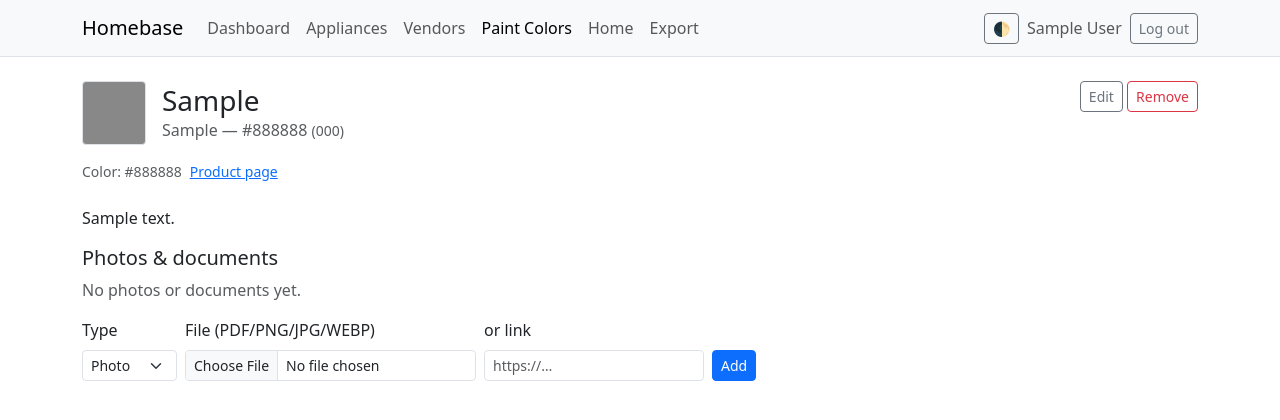
After one commit to panderson54/homebase, a Flask app: page /paint-colors/1 in a window 1280 px wide. The commit adds this page. Shown: the top 420 px of the page. Run offline with Flask 3, Linux system fonts and the light colour scheme; a user stored in the database is signed in; tables that the repository leaves empty hold one stand-in row (values such as "Sample post"); some libraries are stand-ins or nearby versions.

Commit message:
Add paint color tracking with rendered swatches
Adds a standalone PaintColor entity — independent of appliances and
vendors — for tracking what paint was used where: location, manufacturer,
color name/code, an optional product link, and a hex value that renders
as an actual color swatch on the list and detail pages (and a live
preview in the form). The hex input is validated server-side against
#RRGGBB before it's ever used as a CSS value; an invalid entry is dropped
with a flash warning rather than rejecting the whole submission.

Photos/documents reuse the existing generalized Document/DocumentLink
system via a new DocumentEntityType member. Unlike appliances/vendors, a
paint color can be hard-deleted (nothing else references it), which
first cleans up its linked documents and their files on disk.

The context export gains a Paint Colors section. Includes a migration
(new table + the same enum-widening technique used for prior
DocumentEntityType additions) and 21 new/updated tests.

Co-Authored-By: Claude Sonnet 5 <noreply@anthropic.com>
Claude-Session: https://claude.ai/code/session_01GGPqagerEjA3cwAB9suZsx

```diff
--- a/app/routes/__init__.py
+++ b/app/routes/__init__.py
@@ -12,6 +12,7 @@ from app.routes import (  # noqa: E402,F401  (must import after main_bp is defin
     consumables,
     service_records,
     vendors,
+    paint_colors,
     home,
     export,
 )
--- a/app/routes/helpers.py
+++ b/app/routes/helpers.py
@@ -4,7 +4,9 @@ import re
 from flask import abort
 from flask_login import current_user
 
-from app.models import Appliance, Vendor
+from app.models import Appliance, PaintColor, Vendor
+
+_HEX_COLOR_RE = re.compile(r'^#[0-9A-Fa-f]{6}$')
 
 
 def slugify(text):
@@ -39,6 +41,26 @@ def get_household_vendor_or_404(vendor_id):
     return vendor
 
 
+def get_household_paint_color_or_404(paint_color_id):
+    """Fetch a paint color scoped to the current user's household, or 404."""
+    paint_color = PaintColor.query.filter_by(
+        id=paint_color_id, household_id=current_user.household_id
+    ).first()
+    if paint_color is None:
+        abort(404)
+    return paint_color
+
+
+def parse_hex_color(value):
+    """Validate a '#RRGGBB' color input; returns the uppercased value or None if
+    blank/malformed. Validating here means any hex value that reaches a template
+    is already safe to drop into a `style="background-color: ..."` attribute."""
+    value = (value or '').strip()
+    if not value:
+        return None
+    return value.upper() if _HEX_COLOR_RE.match(value) else None
+
+
 def parse_date(value):
     """Parse an HTML date input (YYYY-MM-DD) into a date, or None if blank."""
     from datetime import datetime
--- /dev/null
+++ b/app/routes/paint_colors.py
@@ -0,0 +1,104 @@
+from flask import flash, redirect, render_template, request, url_for
+from flask_login import current_user, login_required
+
+from app import db, document_service
+from app.models import PaintColor
+from app.routes import main_bp
+from app.routes.helpers import get_household_paint_color_or_404, parse_hex_color
+
+
+def _apply_form(paint_color, form):
+    paint_color.location = form.get('location', '').strip()
+    paint_color.manufacturer = form.get('manufacturer', '').strip() or None
+    paint_color.color_name = form.get('color_name', '').strip() or None
+    paint_color.color_code = form.get('color_code', '').strip() or None
+    paint_color.product_url = form.get('product_url', '').strip() or None
+    paint_color.notes = form.get('notes', '').strip() or None
+
+    hex_input = form.get('hex_color', '').strip()
+    hex_color = parse_hex_color(hex_input)
+    if hex_input and hex_color is None:
+        flash(f'"{hex_input}" isn\'t a valid color (expected e.g. #D1CBC1) — saved without it.', 'warning')
+    paint_color.hex_color = hex_color
+
+
+@main_bp.route('/paint-colors')
+@login_required
+def paint_color_list():
+    paint_colors = PaintColor.query.filter_by(
+        household_id=current_user.household_id
+    ).order_by(PaintColor.location).all()
+    return render_template('paint_colors/list.html', paint_colors=paint_colors)
+
+
+@main_bp.route('/paint-colors/new', methods=['GET', 'POST'])
+@login_required
+def paint_color_new():
+    if request.method == 'POST':
+        paint_color = PaintColor(household_id=current_user.household_id)
+        _apply_form(paint_color, request.form)
+        db.session.add(paint_color)
+        db.session.commit()
+        return redirect(url_for('main.paint_color_detail', paint_color_id=paint_color.id))
+
+    return render_template('paint_colors/form.html', paint_color=None)
+
+
+@main_bp.route('/paint-colors/<int:paint_color_id>')
+@login_required
+def paint_color_detail(paint_color_id):
+    paint_color = get_household_paint_color_or_404(paint_color_id)
+    documents = document_service.get_documents_for('paint_color', paint_color.id)
+    return render_template('paint_colors/detail.html', paint_color=paint_color, documents=documents)
+
+
+@main_bp.route('/paint-colors/<int:paint_color_id>/edit', methods=['GET', 'POST'])
+@login_required
+def paint_color_edit(paint_color_id):
+    paint_color = get_household_paint_color_or_404(paint_color_id)
+
+    if request.method == 'POST':
+        _apply_form(paint_color, request.form)
+        db.session.commit()
+        return redirect(url_for('main.paint_color_detail', paint_color_id=paint_color.id))
+
+    return render_template('paint_colors/form.html', paint_color=paint_color)
+
+
+@main_bp.route('/paint-colors/<int:paint_color_id>/documents', methods=['POST'])
+@login_required
+def paint_color_document_upload(paint_color_id):
+    paint_color = get_household_paint_color_or_404(paint_color_id)
+    document = document_service.save_and_link(
+        household_id=paint_color.household_id,
+        entity_type='paint_color',
+        entity_id=paint_color.id,
+        doc_type=request.form.get('doc_type', 'photo'),
+        file_storage=request.files.get('file'),
+        external_url=request.form.get('external_url', '').strip(),
+    )
+    if document is None:
+        flash('Attach a file (PDF, PNG, JPG, WEBP) or provide a link.', 'danger')
+    return redirect(url_for('main.paint_color_detail', paint_color_id=paint_color.id))
+
+
+@main_bp.route('/paint-colors/<int:paint_color_id>/documents/<int:document_id>/delete', methods=['POST'])
+@login_required
+def paint_color_document_delete(paint_color_id, document_id):
+    paint_color = get_household_paint_color_or_404(paint_color_id)
+    document_service.unlink_and_maybe_delete(document_id, 'paint_color', paint_color.id)
+    return redirect(url_for('main.paint_color_detail', paint_color_id=paint_color.id))
+
+
+@main_bp.route('/paint-colors/<int:paint_color_id>/delete', methods=['POST'])
+@login_required
+def paint_color_delete(paint_color_id):
+    paint_color = get_household_paint_color_or_404(paint_color_id)
+    # Nothing else references a paint color the way ServiceRecord references a
+    # Vendor, so a real delete is safe here — but its documents (a polymorphic
+    # link, not a DB-enforced cascade) need cleaning up explicitly first.
+    for document in document_service.get_documents_for('paint_color', paint_color.id):
+        document_service.unlink_and_maybe_delete(document.id, 'paint_color', paint_color.id)
+    db.session.delete(paint_color)
+    db.session.commit()
+    return redirect(url_for('main.paint_color_list'))
--- a/app/static/style.css
+++ b/app/static/style.css
@@ -9,3 +9,13 @@
 .badge-kind-pro_service {
   background-color: var(--bs-indigo, #6610f2) !important;
 }
+
+.color-swatch {
+  display: inline-block;
+  border: 1px solid var(--bs-border-color);
+  border-radius: 4px;
+  vertical-align: middle;
+}
+
+.color-swatch-sm { width: 1.5rem; height: 1.5rem; }
+.color-swatch-lg { width: 4rem; height: 4rem; }
--- a/app/templates/base.html
+++ b/app/templates/base.html
@@ -37,6 +37,10 @@
           <li class="nav-item">
             <a class="nav-link {% if request.endpoint and request.endpoint.startswith('main.vendor') %}active{% endif %}"
                href="{{ url_for('main.vendor_list') }}">Vendors</a>
+          </li>
+          <li class="nav-item">
+            <a class="nav-link {% if request.endpoint and request.endpoint.startswith('main.paint_color') %}active{% endif %}"
+               href="{{ url_for('main.paint_color_list') }}">Paint Colors</a>
           </li>
           <li class="nav-item">
             <a class="nav-link {% if request.endpoint == 'main.home' %}active{% endif %}"
--- /dev/null
+++ b/app/templates/paint_colors/detail.html
@@ -0,0 +1,88 @@
+{% extends 'base.html' %}
+{% block title %}{{ paint_color.location }} — Homebase{% endblock %}
+
+{% block content %}
+<div class="d-flex justify-content-between align-items-start mb-3">
+  <div class="d-flex align-items-center gap-3">
+    {% if paint_color.hex_color %}
+      <span class="color-swatch color-swatch-lg" style="background-color: {{ paint_color.hex_color }};"></span>
+    {% endif %}
+    <div>
+      <h1 class="h3 mb-0">{{ paint_color.location }}</h1>
+      <div class="text-muted">
+        {{ paint_color.manufacturer or '' }}
+        {% if paint_color.color_name %} — {{ paint_color.color_name }}{% endif %}
+        {% if paint_color.color_code %} <span class="small">({{ paint_color.color_code }})</span>{% endif %}
+      </div>
+    </div>
+  </div>
+  <div>
+    <a href="{{ url_for('main.paint_color_edit', paint_color_id=paint_color.id) }}" class="btn btn-outline-secondary btn-sm">Edit</a>
+    <form method="post" action="{{ url_for('main.paint_color_delete', paint_color_id=paint_color.id) }}"
+          class="d-inline" data-confirm="Remove {{ paint_color.location }}? This can't be undone.">
+      <input type="hidden" name="csrf_token" value="{{ csrf_token() }}">
+      <button type="submit" class="btn btn-outline-danger btn-sm">Remove</button>
+    </form>
+  </div>
+</div>
+
+<div class="row g-2 mb-4 text-muted small">
+  {% if paint_color.hex_color %}<div class="col-auto">Color: {{ paint_color.hex_color }}</div>{% endif %}
+  {% if paint_color.product_url %}
+    <div class="col-auto"><a href="{{ paint_color.product_url }}" target="_blank" rel="noopener">Product page</a></div>
+  {% endif %}
+</div>
+{% if paint_color.notes %}<p>{{ paint_color.notes }}</p>{% endif %}
+
+<!-- Documents -->
+<section class="mb-5">
+  <h2 class="h5">Photos & documents</h2>
+  {% if documents %}
+    <ul class="list-group mb-3">
+      {% for doc in documents %}
+        <li class="list-group-item d-flex justify-content-between align-items-center">
+          <div>
+            <span class="badge text-bg-light border text-capitalize">{{ doc.doc_type.value.replace('_', ' ') }}</span>
+            {% if doc.file_path %}
+              <a href="{{ url_for('main.document_file', document_id=doc.id) }}" target="_blank">{{ doc.original_filename }}</a>
+            {% else %}
+              <a href="{{ doc.external_url }}" target="_blank" rel="noopener">{{ doc.external_url }}</a>
+            {% endif %}
+          </div>
+          <form method="post" action="{{ url_for('main.paint_color_document_delete', paint_color_id=paint_color.id, document_id=doc.id) }}"
+                data-confirm="Remove this document?">
+            <input type="hidden" name="csrf_token" value="{{ csrf_token() }}">
+            <button type="submit" class="btn btn-sm btn-outline-danger">Remove</button>
+          </form>
+        </li>
+      {% endfor %}
+    </ul>
+  {% else %}
+    <p class="text-muted">No photos or documents yet.</p>
+  {% endif %}
+
+  <form method="post" action="{{ url_for('main.paint_color_document_upload', paint_color_id=paint_color.id) }}"
+        enctype="multipart/form-data" class="row g-2 align-items-end">
+    <input type="hidden" name="csrf_token" value="{{ csrf_token() }}">
+    <div class="col-auto">
+      <label class="form-label">Type</label>
+      <select class="form-select form-select-sm" name="doc_type">
+        <option value="photo">Photo</option>
+        <option value="receipt">Receipt</option>
+        <option value="other">Other</option>
+      </select>
+    </div>
+    <div class="col-auto">
+      <label class="form-label">File (PDF/PNG/JPG/WEBP)</label>
+      <input type="file" class="form-control form-control-sm" name="file">
+    </div>
+    <div class="col-auto">
+      <label class="form-label">or link</label>
+      <input type="url" class="form-control form-control-sm" name="external_url" placeholder="https://…">
+    </div>
+    <div class="col-auto">
+      <button type="submit" class="btn btn-sm btn-primary">Add</button>
+    </div>
+  </form>
+</section>
+{% endblock %}
```
Also changed, not shown: CLAUDE.md (+4 -2 lines), app/context_export_service.py (+31 -0 lines), app/models.py (+22 -0 lines), app/templates/paint_colors/form.html (added, +72 -0 lines), app/templates/paint_colors/list.html (added, +40 -0 lines), migrations/versions/48801cdbd3fc_add_paint_colors.py (added, +53 -0 lines), tests/conftest.py (+9 -0 lines), tests/test_export.py (+24 -1 lines), tests/test_paint_colors.py (added, +149 -0 lines), README.md.
